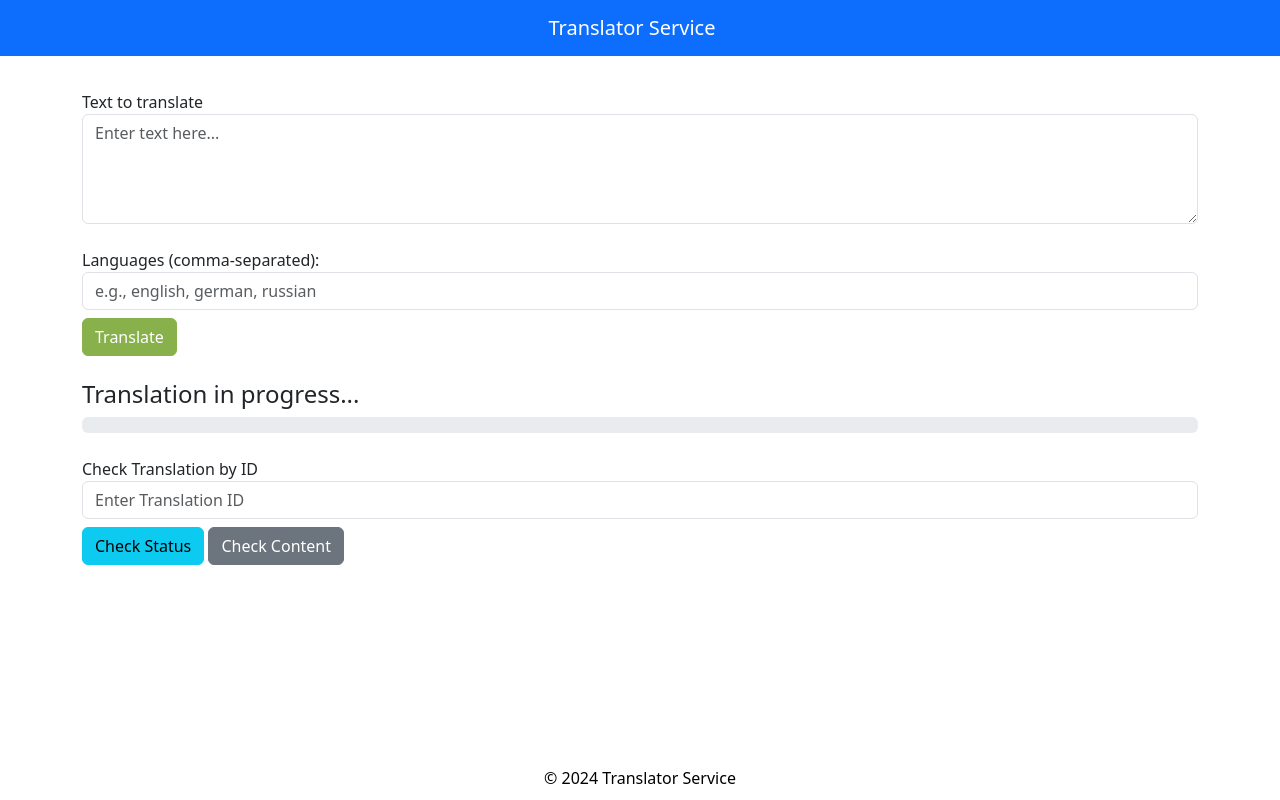
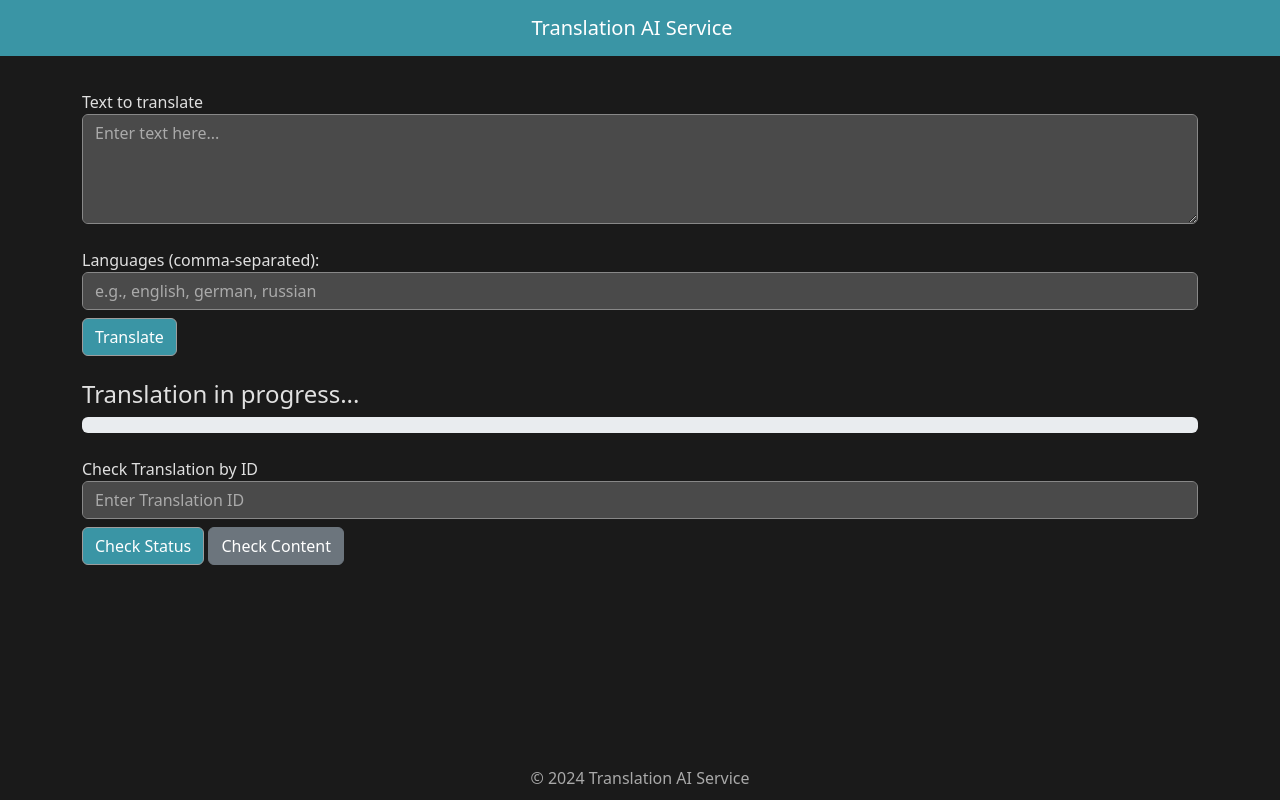
Before and after one commit to tomislavdivljak92/Translation-AI-Service, a FastAPI app: page / in a window 1280 px wide. Run offline with FastAPI, Linux system fonts and the light colour scheme; some libraries are stand-ins or nearby versions.

Commit message:
design of index page changed

```diff
--- a/app/templates/index.html
+++ b/app/templates/index.html
@@ -11,19 +11,28 @@
   margin: 0;
   display: flex;
   flex-direction: column;
+  background-color: #1a1a1a; /* Dark background */
+  color: #e0e0e0; /* Light text color for readability */
 }
 
 .navbar {
-  background-color: #34568B;
+  background-color: #3a95a5 !important; /* Override Bootstrap's default color */
 }
 
+.navbar .navbar-brand {
+  color: #fff !important; /* Ensure the text color is white */
+}
+
+.navbar .navbar-brand:hover {
+  color: #bfbfbf !important; /* Optional: Change text color on hover */
+}
 .container {
   flex: 1;
   padding-top: 90px; /* Increased padding to prevent overlap */
 }
 
 .navbar-navbar {
-  color: white;
+  color: rgb(255, 255, 255);
   font-size: 1.5rem;
   text-decoration: none;
 }
@@ -54,7 +63,7 @@
 }
 
 .footer {
-  color: black;
+  color: rgb(169, 169, 169);
   text-align: center;
   padding: 10px 0;
   width: 100%;
@@ -66,6 +75,29 @@
   align-items: center;
   flex-direction: column;
   padding: 20px;
+}
+
+.form-control {
+  background-color: #4a4a4a; /* Light grey background for input fields */
+  color: #d1d1d1; /* Dark text color for better contrast */
+  border-color: #888; /* Adjust the border color */
+}
+
+.form-control:focus {
+  background-color: #616161; /* Keep light grey background on focus */
+  color: #d1d1d1; /* Maintain dark text color */
+  border-color: #555; /* Optional: slightly darker border on focus */
+  outline: none; /* Remove the default blue outline on focus */
+  box-shadow: none; /* Remove any shadow effect on focus */
+}
+
+.form-control::placeholder {
+  color: #aaa; /* Light grey color for placeholder text */
+  opacity: 1;  /* Ensure the placeholder text is fully visible */
+}
+
+.form-control:focus::placeholder {
+  color: #bbb; /* Slightly different color when focused, optional */
 }
 
 .form-box {
@@ -85,12 +117,36 @@
   width: 0;
   transition: width 0.5s ease;
 }
+
+.translate-button {
+  background-color: #3a95a5 !important; /* Change this to your desired color */
+  border-color: #9d9d9d !important; /* Match border color */
+  color: #fff; /* Ensure text is white for contrast */
+}
+
+.translate-button:hover {
+  background-color: #296772 !important; /* Darker shade on hover */
+  border-color: #8a8a8a !important; /* Match border on hover */
+}
+
+
+#search-button {
+  background-color: #3a95a5 !important; /* Change this to your desired color */
+  border-color: #9d9d9d !important; /* Match border color */
+  color: #fff; /* Ensure text is white for contrast */
+}
+
+#search-button:hover {
+  background-color: #296772 !important; /* Darker shade on hover */
+  border-color: #8a8a8a !important; /* Match border on hover */
+}
+
   </style>
 </head>
 <body>
   <nav class="navbar navbar-expand-lg navbar-dark bg-primary fixed-top">
     <div class="container-fluid justify-content-center">
-      <a class="navbar-brand" href="#">Translator Service</a>
+      <a class="navbar-brand" href="#">Translation AI Service</a>
     </div>
   </nav>
     <div class="container">
@@ -144,7 +200,7 @@
   </div>
 </div>
   <div class="footer">
-    &copy; 2024 Translator Service
+    &copy; 2024 Translation AI Service
   </div>
 
   <!--Bootstrap JS and dependencies -->
```
